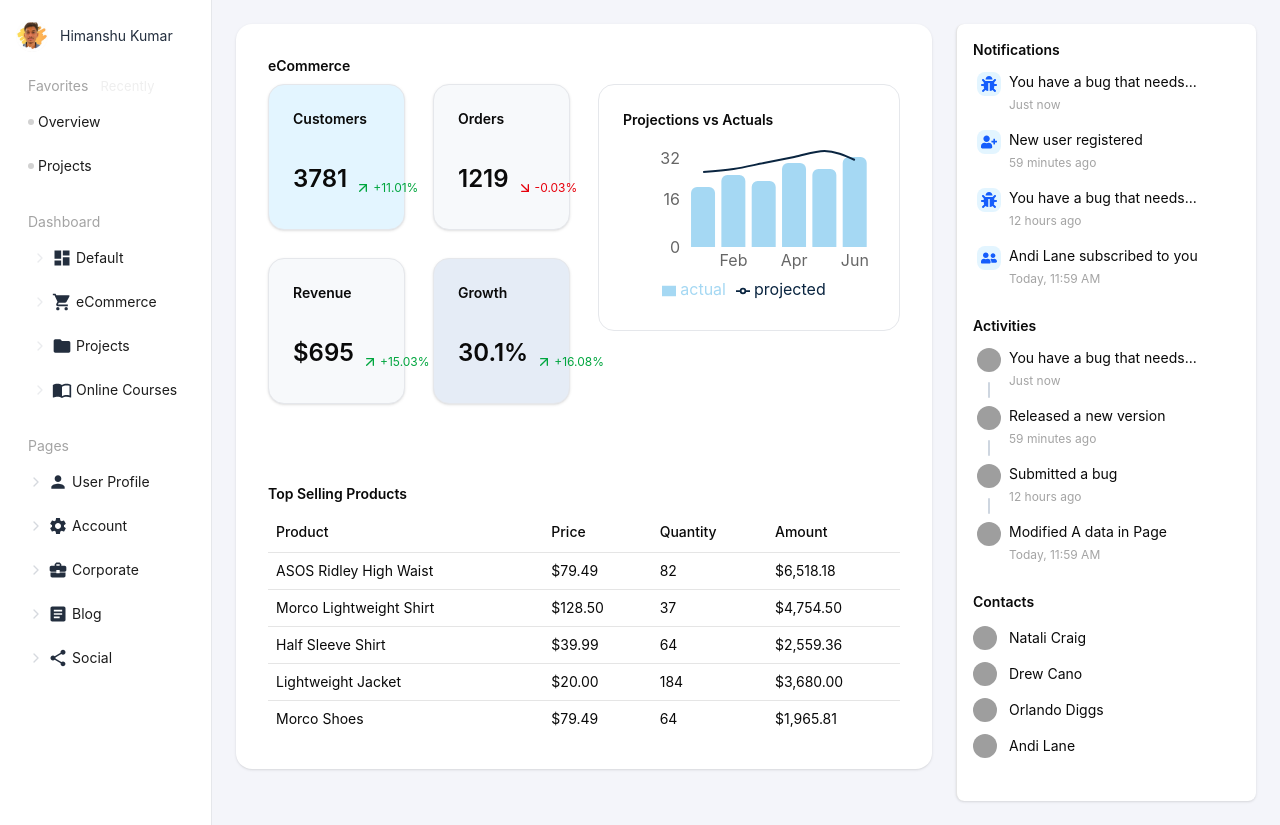
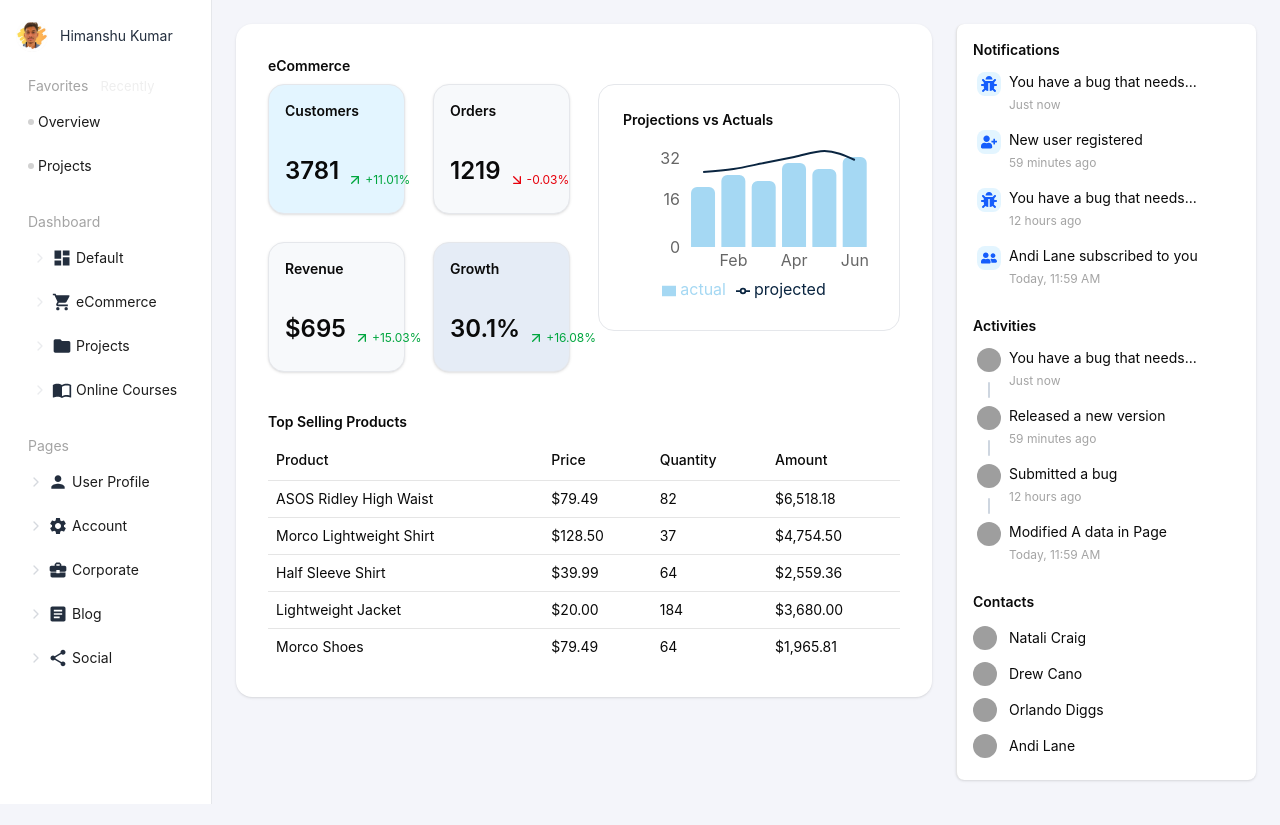
Before and after one commit to himanshu-mishu/juspay-ui-dashboard-assignment, a React (Vite) app: page / in a window 1280 px wide. After the commit the page ends 804 px from the top, so only its background shows below. Built offline with nearby package versions, Linux system fonts and the light colour scheme; grey boxes are pictures that could not be loaded.

Commit message:
chore : padding update

```diff
--- a/src/components/dashboard/KPICards.jsx
+++ b/src/components/dashboard/KPICards.jsx
@@ -2,7 +2,7 @@ import { Card } from "@/components/ui/card";
 import { ArrowUpRight, ArrowDownRight } from "lucide-react";
 import { kpiData } from "../../data/kpiData";
 
-// Dynamic card backgrounds
+
 const cardBg = {
   Customers: "bg-[#E3F5FF]",
   Orders: "bg-[#F7F9FB]",
@@ -17,11 +17,11 @@ const cardOrder = [
   ["Revenue", "Growth"]
 ];
 
+
 function KPICard({ title, value, change, positive }) {
   const bg = cardBg[title];
   return (
-    <Card className={`${bg} ${borderClass} p-6 flex flex-col justify-between min-h-[120px]`}>
-      {/* Title */}
+    <Card className={`${bg} ${borderClass} p-4 flex flex-col justify-between min-h-[90px]`}>
       <span className="font-inter font-semibold text-[14px] leading-5 mb-2">{title}</span>
       <div className="flex items-end gap-2 mb-2">
         <span className="font-inter font-semibold text-[24px] leading-9">
@@ -42,7 +42,7 @@ function KPICard({ title, value, change, positive }) {
 
 export default function KPICards() {
   return (
-    <div className="grid grid-cols-2 gap-7 max-w-4xl mb-10">
+    <div className="grid grid-cols-2 gap-7 h-full">
       {cardOrder.flat().map((title) => {
         const kpi = kpiData.find((k) => k.title === title);
         return <KPICard key={kpi.title} {...kpi} />;
```
